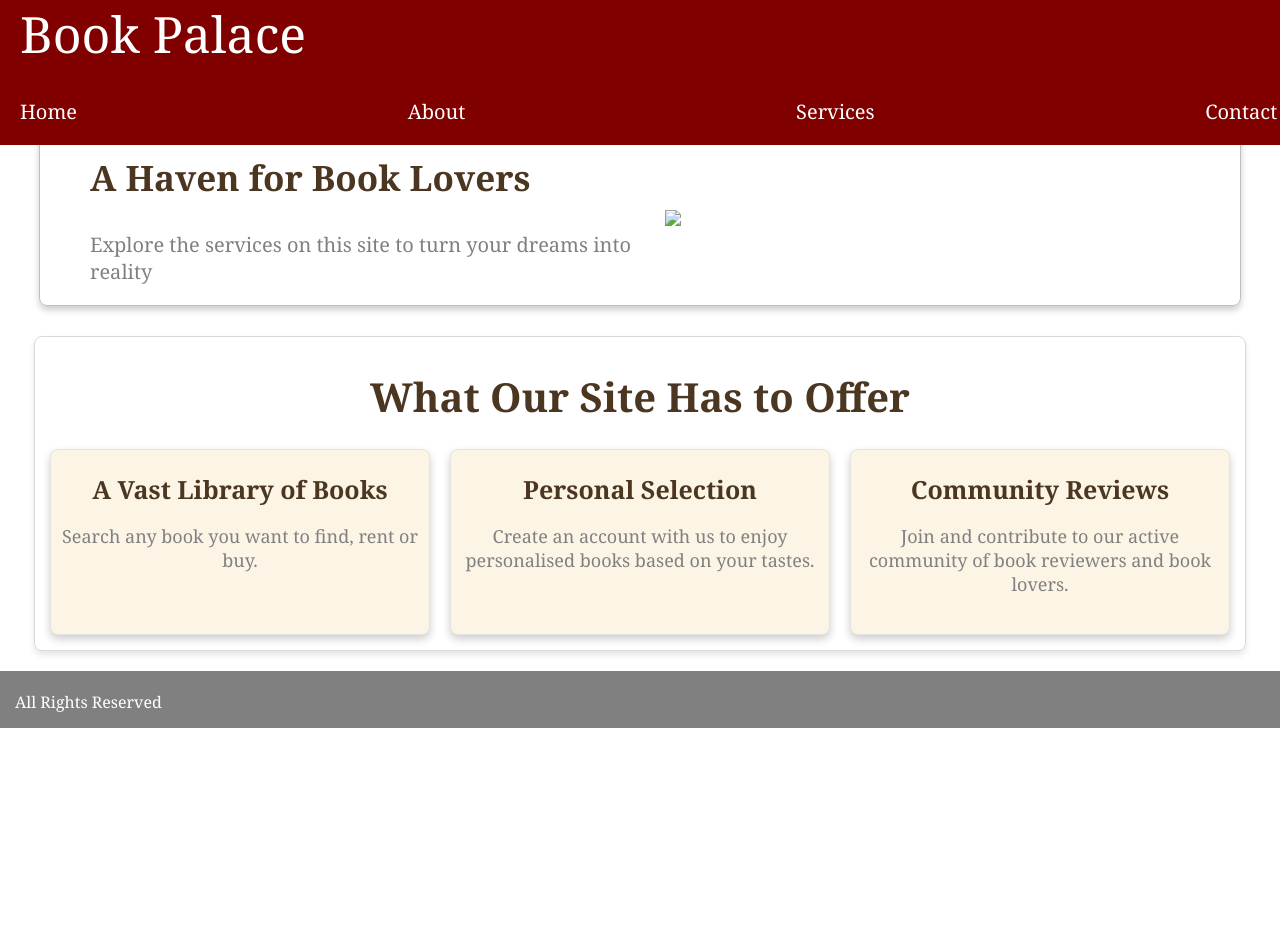
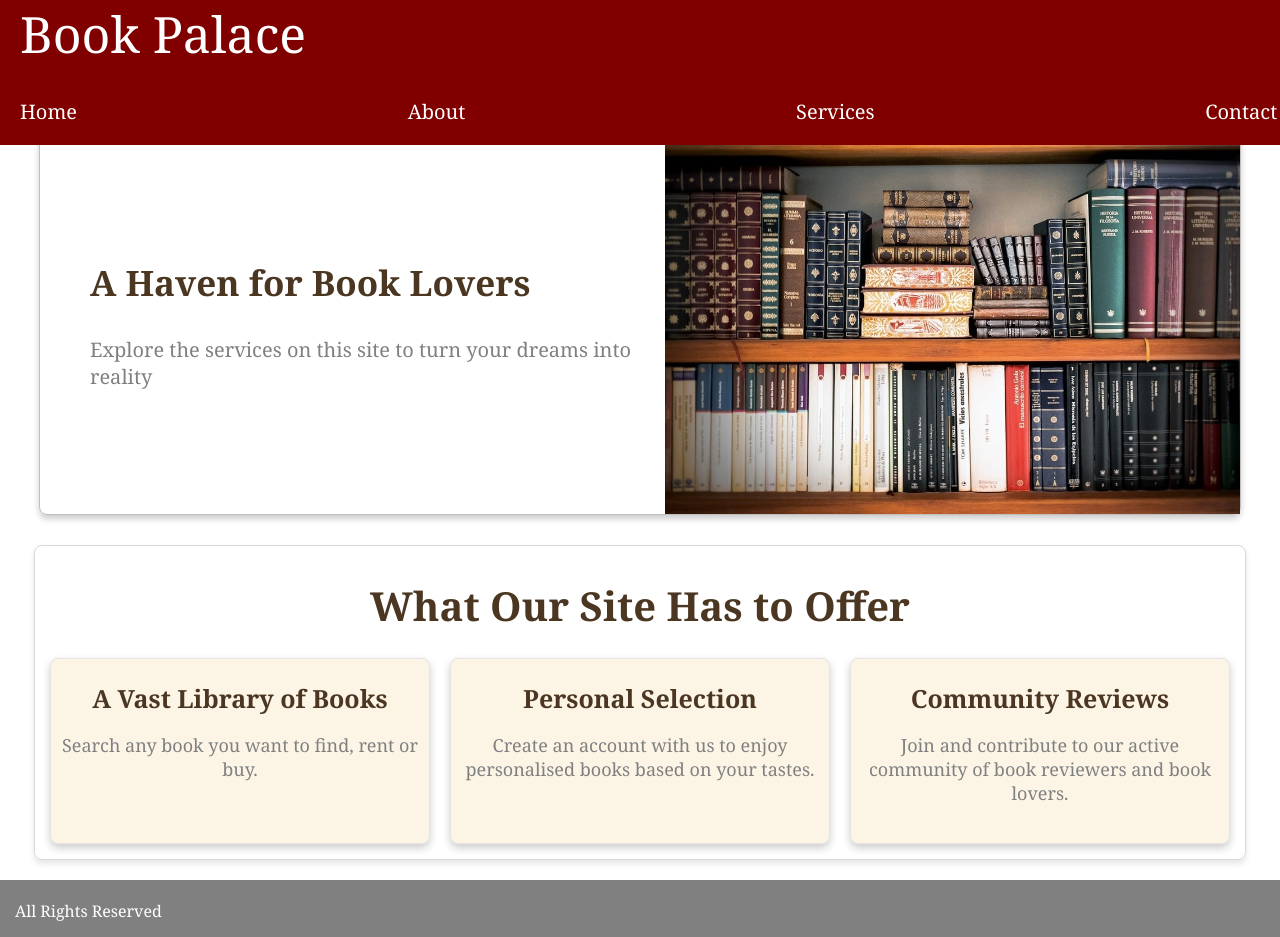
Before and after one commit to LaurynasNyk/Final-Website-Project, a plain HTML site: page index.html in a window 1280 px wide. Before the commit the page ends 800 px from the top, so only its background shows below. Drawn offline with Linux system fonts and the light colour scheme; the site is published under a folder, as on GitHub Pages, so addresses that start at the root find nothing.

Commit message:
Update index.html

```diff
--- a/index.html
+++ b/index.html
@@ -23,7 +23,7 @@
             </p>
         </div>
         <div class="homepage-card-image">
-            <img src="/Pictures/books-shelving-library-education-13ea67.jpg">
+            <img src="Pictures/books-shelving-library-education-13ea67.jpg">
         </div>
     </div>
     <div class="site-topics">
```
